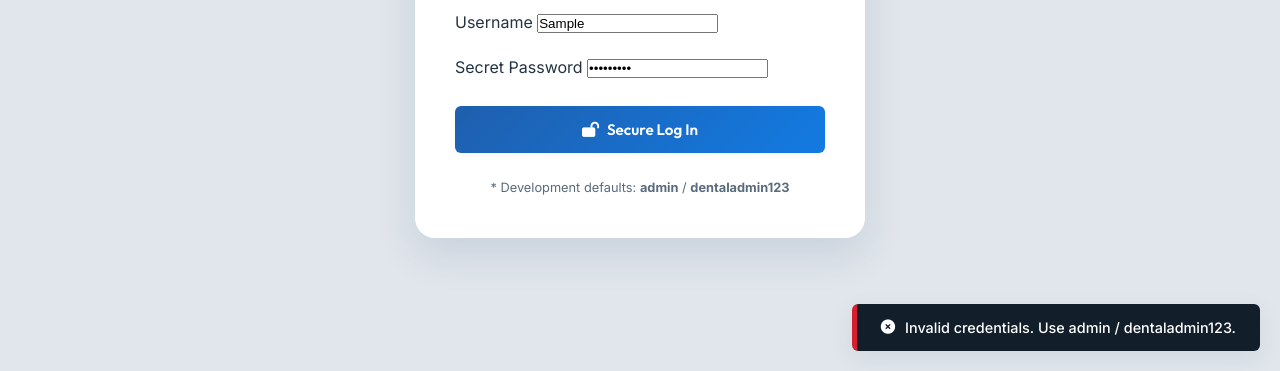
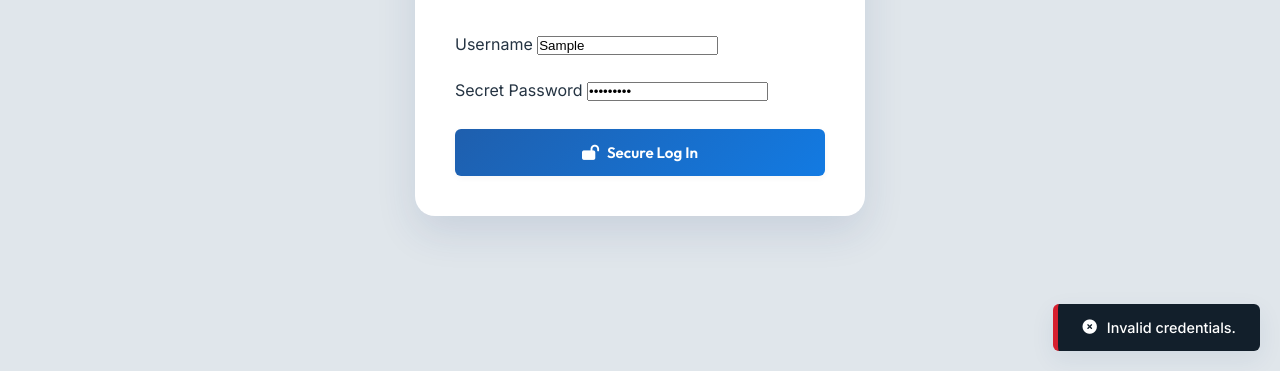
Before and after one commit to ALAMURIRUSHILMURARI/dental-clinic-booking, a website: page public/admin.html in a window 1280 px wide. Both pictures are taken after typing "Sample", "Sample123" into the empty fields and a click on the button "Secure Log In". Shown: the part 429-800 px from the top of the page. Drawn offline with Linux system fonts and the light colour scheme; no server answers.

Commit message:
Remove development defaults and credential hints from login portal

```diff
--- a/public/admin.html
+++ b/public/admin.html
@@ -67,9 +67,6 @@
         </button>
       </form>
 
-      <div style="text-align: center; margin-top: 25px; font-size: 0.8rem; color: var(--clr-neutral-600);">
-        * Development defaults: <strong>admin</strong> / <strong>dentaladmin123</strong>
-      </div>
     </div>
   </main>
 
--- a/public/js/admin.js
+++ b/public/js/admin.js
@@ -980,7 +980,7 @@ document.addEventListener('DOMContentLoaded', () => {
           loginForm.reset();
           checkAuthState();
         } else {
-          showToast('Invalid credentials. Use admin / dentaladmin123.', 'error');
+          showToast('Invalid credentials.', 'error');
         }
       }, 300);
     } else {
```
